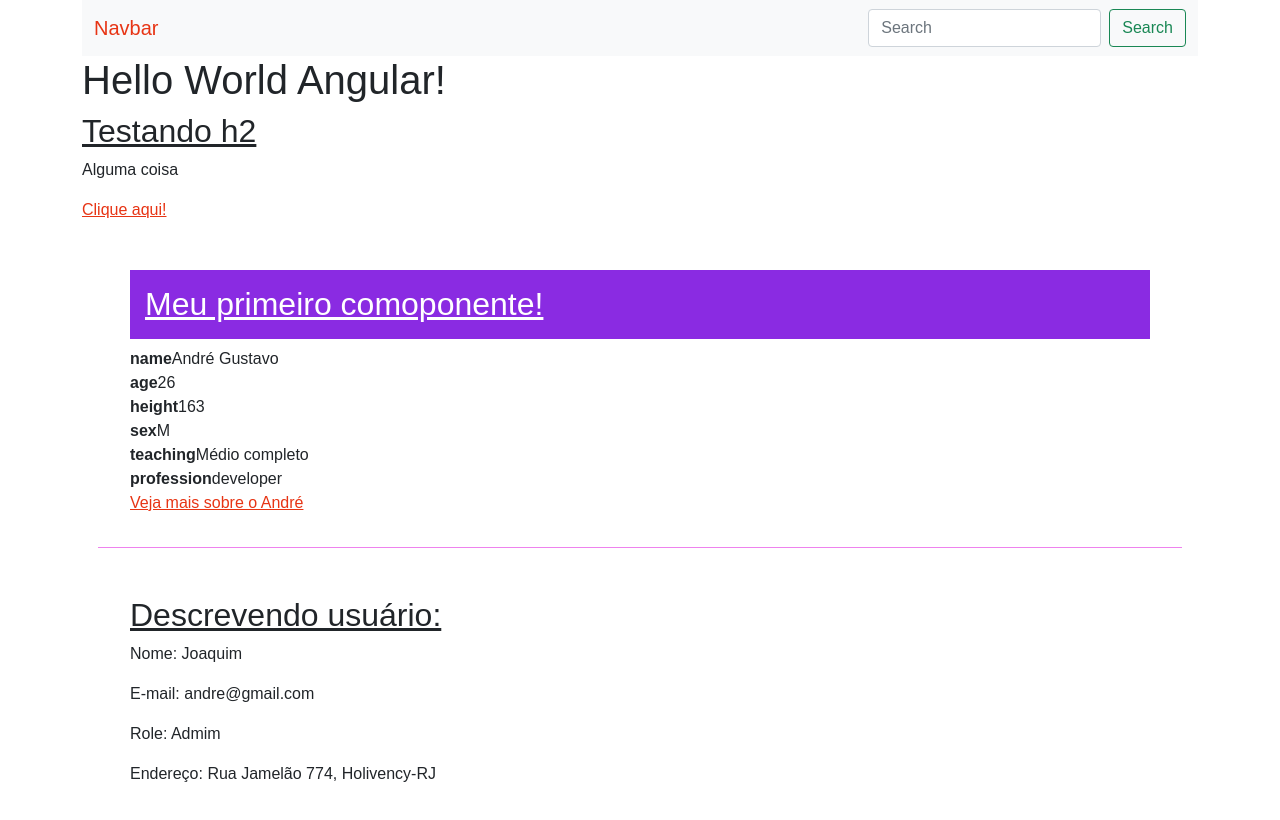
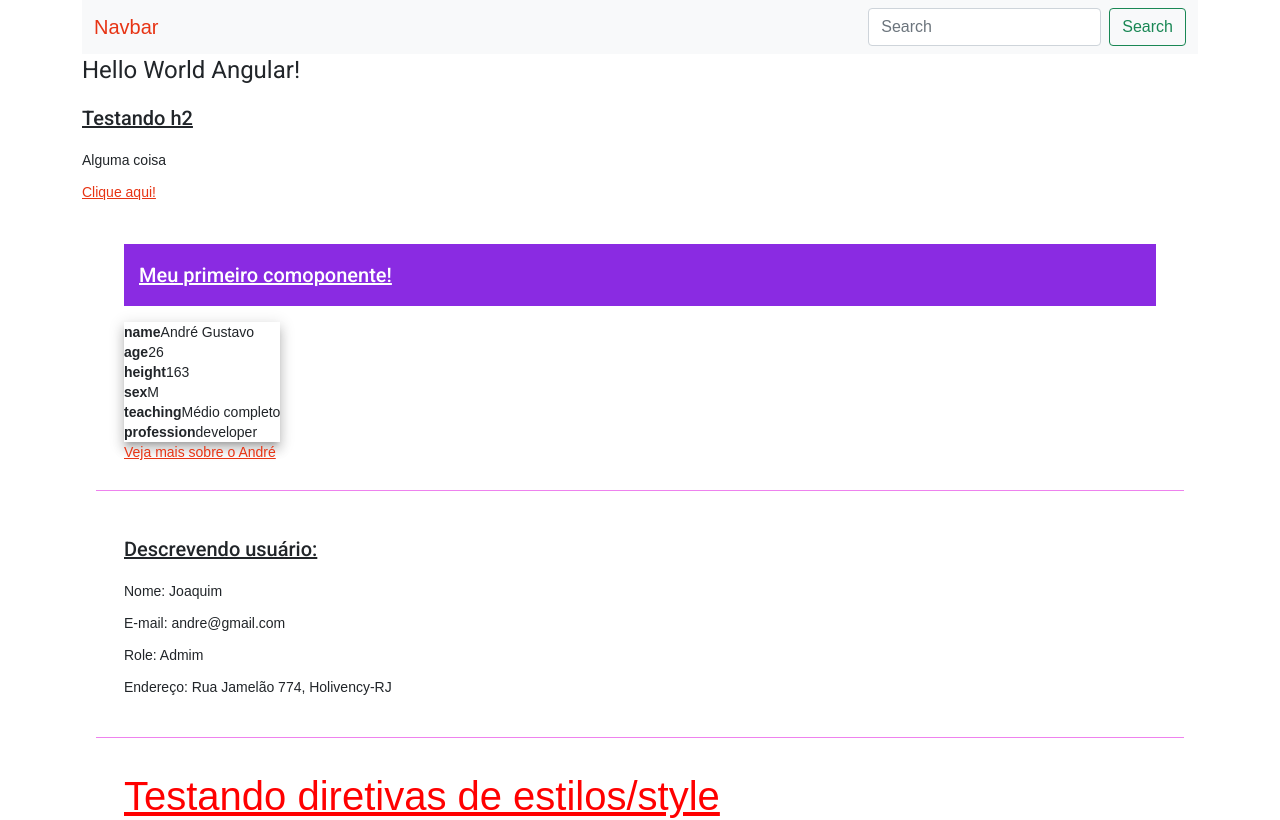
Before and after one commit to Ghust25/Project_hora-de-codar, an Angular app: page / in a window 1280 px wide. Shown: the top 820 px of the page. Built offline with nearby package versions, Linux system fonts and the light colour scheme.

Commit message:
Install Angular/cdk/material e hammerjs

```diff
--- a/angular.json
+++ b/angular.json
@@ -27,8 +27,9 @@
               "src/assets"
             ],
             "styles": [
+              "./node_modules/@angular/material/prebuilt-themes/deeppurple-amber.css",
               "./node_modules/ngx-bootstrap/datepicker/bs-datepicker.css",
-              "./node_modules/bootstrap/dist/css/bootstrap.min.css",
+              "node_modules/bootstrap/dist/css/bootstrap.min.css",
               "src/styles.css"
             ],
             "scripts": []
@@ -96,6 +97,7 @@
               "src/assets"
             ],
             "styles": [
+              "./node_modules/@angular/material/prebuilt-themes/deeppurple-amber.css",
               "src/styles.css"
             ],
             "scripts": []
--- a/package.json
+++ b/package.json
@@ -11,14 +11,17 @@
   "private": true,
   "dependencies": {
     "@angular/animations": "~13.1.0",
+    "@angular/cdk": "^13.3.9",
     "@angular/common": "~13.1.0",
     "@angular/compiler": "~13.1.0",
     "@angular/core": "~13.1.0",
     "@angular/forms": "~13.1.0",
+    "@angular/material": "^13.3.9",
     "@angular/platform-browser": "~13.1.0",
     "@angular/platform-browser-dynamic": "~13.1.0",
     "@angular/router": "~13.1.0",
     "bootstrap": "^5.1.3",
+    "hammerjs": "^2.0.8",
     "ngx-bootstrap": "^8.0.0",
     "rxjs": "~7.4.0",
     "tslib": "^2.3.0",
--- a/src/app/app.component.css
+++ b/src/app/app.component.css
@@ -0,0 +1,3 @@
+.style {
+  height: calc(100% + 200em);
+}
--- a/src/app/components/tests/tests.component.html
+++ b/src/app/components/tests/tests.component.html
@@ -1 +1,23 @@
-<div  class="divider" [innerHTML]="htmlString"></div>
+<div class="divider">
+
+  <div [innerHTML]="htmlString"></div>
+  <hr>
+  <mat-toolbar color="primary" class="mat-elevation-z8">
+    <button mat-icon-button class="example-icon me-3" aria-label="Example icon-button with menu icon">
+      <mat-icon>menu</mat-icon>
+    </button>
+    <span>My App</span>
+    <span class="w-100"></span>
+    <button mat-icon-button class="example-icon favorite-icon" aria-label="Example icon-button with heart icon">
+      <mat-icon>favorite</mat-icon>
+    </button>
+    <button mat-icon-button class="example-icon" aria-label="Example icon-button with share icon">
+      <mat-icon>share</mat-icon>
+    </button>
+  </mat-toolbar>
+
+  <mat-slider min="1" max="100" step="1" value="50"></mat-slider>
+
+  <button class="btn btn-primary">click</button>
+
+</div>
--- a/src/app/components/tests/tests.component.ts
+++ b/src/app/components/tests/tests.component.ts
@@ -6,7 +6,7 @@
   styleUrls: ['./tests.component.css']
 })
 export class TestsComponent implements OnInit {
-  htmlString = '<h1>Hello gowtham</h1>';
+  htmlString = '<h1> TESTES Abaixo </h1>';
 
   constructor() { }
 
--- a/src/index.html
+++ b/src/index.html
@@ -7,8 +7,11 @@
   <meta name="viewport" content="width=device-width, initial-scale=1">
   <link rel="icon" type="image/x-icon" href="favicon.ico">
   <link href = "https://cdn.jsdelivr.net/npm/bootstrap@5.1.0/dist/css/bootstrap.min.css" rel = "folha de estilo" crossorigin = "anonymous" integridade = "sha384-KyZXEAg3QhqLMpG8r+ 8fhAXLRk2vvoC2f3B09zVXn8CA5QIVfZOJ3BCsw2P0p/We" >
+  <link rel="preconnect" href="https://fonts.gstatic.com">
+  <link href="https://fonts.googleapis.com/css2?family=Roboto:wght@300;400;500&display=swap" rel="stylesheet">
+  <link href="https://fonts.googleapis.com/icon?family=Material+Icons" rel="stylesheet">
 </head>
-<body>
+<body class="mat-typography">
   <app-root></app-root>
 </body>
 </html>
--- a/src/main.ts
+++ b/src/main.ts
@@ -3,6 +3,8 @@
 
 import { AppModule } from './app/app.module';
 import { environment } from './environments/environment';
+
+import 'hammerjs'
 
 if (environment.production) {
   enableProdMode();
--- a/src/styles.css
+++ b/src/styles.css
@@ -1,4 +1,5 @@
 /* You can add global styles to this file, and also import other style files */
+@import "~@angular/material/prebuilt-themes/deeppurple-amber.css";
 @import "~bootstrap/dist/css/bootstrap.min.css";
 
 * {
@@ -24,3 +25,6 @@
   text-decoration: underline;
   font-family:sans-serif
  }
+
+html, body { height: 100%; }
+body { margin: 0; font-family: Roboto, "Helvetica Neue", sans-serif; }
```
Also changed, not shown: src/app/material/material.module.ts (added, +120 -0 lines), 1 other file (tests, documents, lock files or other folders).
